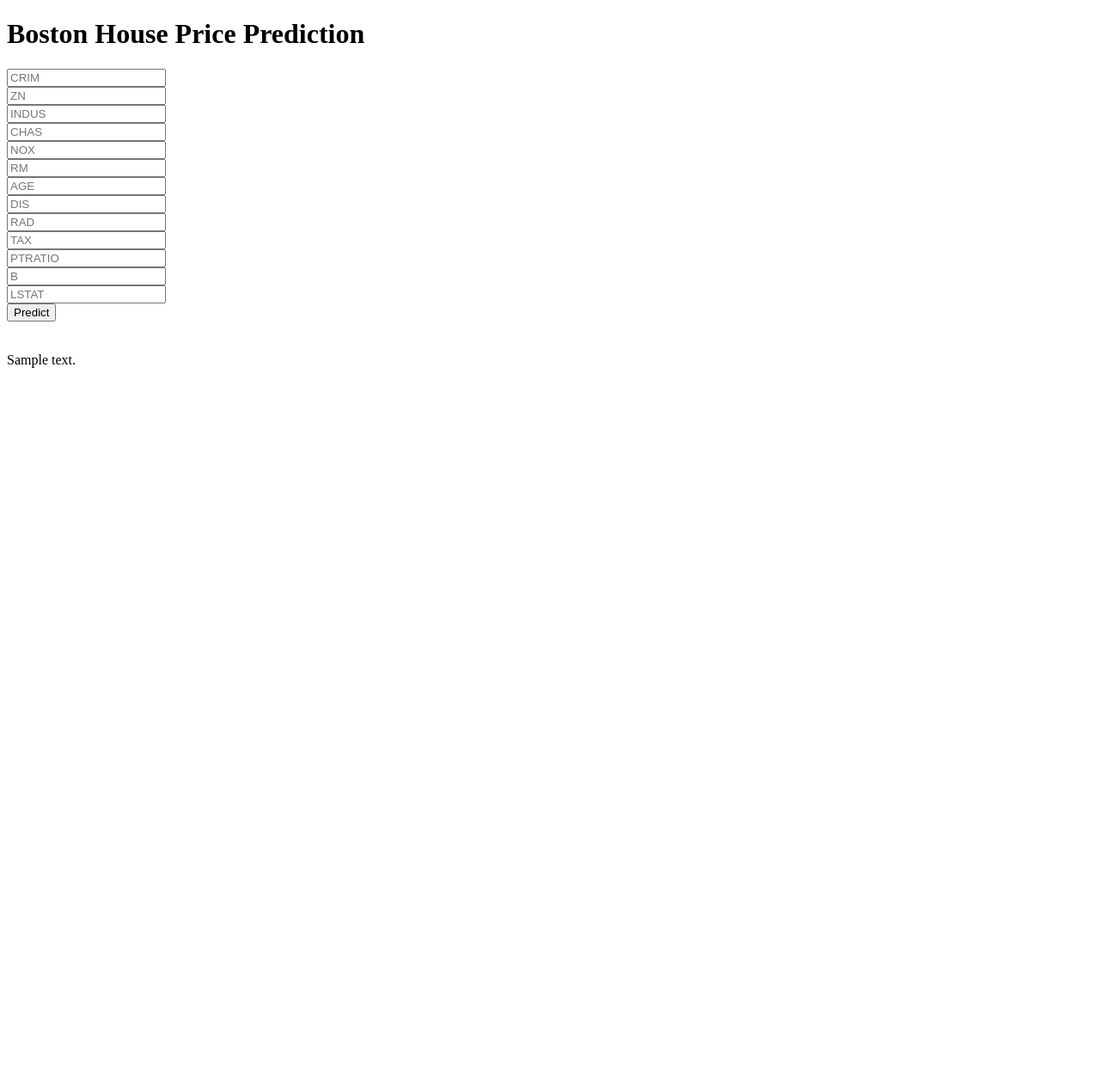
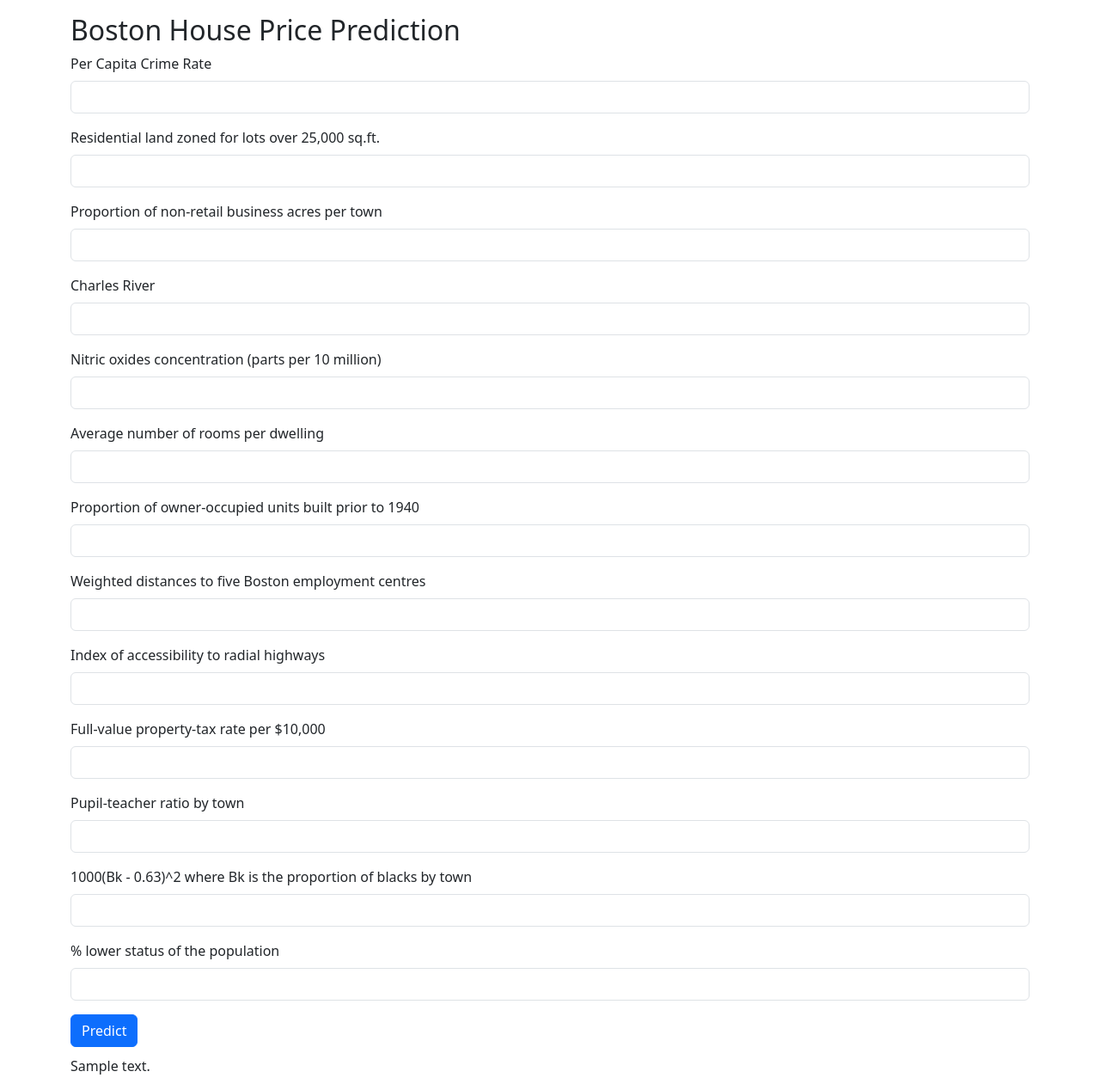
Before and after one commit to vipulcj/boston-house-pricing, a Flask app: template templates/home.html in a window 1280 px wide. Shown: the whole page at 86% size. Before the commit the page ends 428 px from the top, so only its background shows below. Run offline with Flask 3, Linux system fonts and the light colour scheme; the template is opened without the code that fills it: most values are stand-ins (such as "Sample title", 1, 10 or a date in 2020); parts of the project's set-up code (start-up, migrations or seed data) failed here and were passed over.

Commit message:
modified home.html and requirements.txt

```diff
--- a/templates/home.html
+++ b/templates/home.html
@@ -1,38 +1,89 @@
-<!DOCTYPE html>
+<!doctype html>
 <html lang="en">
+
 <head>
-    <meta charset="UTF-8">
-    <meta name="viewport" content="width=device-width, initial-scale=1.0">
-    <title>ML API</title>
+    <meta charset="utf-8">
+    <meta name="viewport" content="width=device-width, initial-scale=1">
+    <title>Bootstrap demo</title>
+    <link href="https://cdn.jsdelivr.net/npm/bootstrap@5.3.3/dist/css/bootstrap.min.css" rel="stylesheet"
+        integrity="sha384-QWTKZyjpPEjISv5WaRU9OFeRpok6YctnYmDr5pNlyT2bRjXh0JMhjY6hW+ALEwIH" crossorigin="anonymous">
+
+    <style>
+        .pred{
+            margin-top: 10px;
+        }
+    </style>
 </head>
+
 <body>
-    <div class="login">
-        <h1>Boston House Price Prediction</h1>
 
-        <form action="{{url_for('predict')}}"method="post">
-            <input type="text" name= 'CRIM' placeholder="CRIM" required = 'required' /><br>
-            <input type="text" name= 'ZN' placeholder="ZN" required = 'required' /><br>
-            <input type="text" name= 'INDUS' placeholder="INDUS" required = 'required' /><br>
-            <input type="text" name= 'CHAS' placeholder="CHAS" required = 'required' /><br>
-            <input type="text" name= 'NOX' placeholder="NOX" required = 'required' /><br>
-            <input type="text" name= 'RM' placeholder="RM" required = 'required' /><br>
-            <input type="text" name= 'AGE' placeholder="AGE" required = 'required' /><br>
-            <input type="text" name= 'DIS' placeholder="DIS" required = 'required' /><br>
-            <input type="text" name= 'RAD' placeholder="RAD" required = 'required' /><br>
-            <input type="text" name= 'TAX' placeholder="TAX" required = 'required' /><br>
-            <input type="text" name= 'PTRATIO' placeholder="PTRATIO" required = 'required' /><br>
-            <input type="text" name= 'B' placeholder="B" required = 'required' /><br>
-            <input type="text" name= 'LSTAT' placeholder="LSTAT" required = 'required' /><br>
+    <div class="container my-3">
+        <h2>Boston House Price Prediction</h2>
+        <form action="{{url_for('predict')}}"method="post" >
+            <div class="mb-3">
+                <label for="Input" class="form-label">Per Capita Crime Rate</label>
+                <input type="text" name= 'CRIM' class="form-control" id="Input" aria-describedby="emailHelp">
+            </div>
+            <div class="mb-3">
+                <label for="Input" class="form-label">Residential land zoned for lots over 25,000 sq.ft.</label>
+                <input type="text" name= 'ZN' class="form-control" id="Input" aria-describedby="emailHelp">
+            </div>
+            <div class="mb-3">
+                <label for="Input" class="form-label">Proportion of non-retail business acres per town</label>
+                <input type="text" name= 'INDUS' class="form-control" id="Input" aria-describedby="emailHelp">
+            </div>
+            <div class="mb-3">
+                <label for="Input" class="form-label">Charles River</label>
+                <input type="text" name= 'CHAS' class="form-control" id="Input" aria-describedby="emailHelp">
+            </div>
+            <div class="mb-3">
+                <label for="Input" class="form-label">Nitric oxides concentration (parts per 10 million)</label>
+                <input type="text" name= 'NOX' class="form-control" id="Input" aria-describedby="emailHelp">
+            </div>
+            <div class="mb-3">
+                <label for="Input" class="form-label">Average number of rooms per dwelling</label>
+                <input type="text" name= 'RM' class="form-control" id="Input" aria-describedby="emailHelp">
+            </div>
+            <div class="mb-3">
+                <label for="Input" class="form-label">Proportion of owner-occupied units built prior to 1940</label>
+                <input type="text" name= 'AGE' class="form-control" id="Input" aria-describedby="emailHelp">
+            </div>
+            <div class="mb-3">
+                <label for="Input" class="form-label">Weighted distances to five Boston employment centres</label>
+                <input type="text" name= 'DIS' class="form-control" id="Input" aria-describedby="emailHelp">
+            </div>
+            <div class="mb-3">
+                <label for="Input" class="form-label">Index of accessibility to radial highways</label>
+                <input type="text" name= 'RAD' class="form-control" id="Input" aria-describedby="emailHelp">
+            </div>
+            <div class="mb-3">
+                <label for="Input" class="form-label">Full-value property-tax rate per $10,000</label>
+                <input type="text" name= 'TAX' class="form-control" id="Input" aria-describedby="emailHelp">
+            </div>
+            <div class="mb-3">
+                <label for="Input" class="form-label">Pupil-teacher ratio by town</label>
+                <input type="text" name= 'PTRATIO' class="form-control" id="Input" aria-describedby="emailHelp">
+            </div>
+            <div class="mb-3">
+                <label for="Input" class="form-label">1000(Bk - 0.63)^2 where Bk is the proportion of blacks by town</label>
+                <input type="text" name= 'B' class="form-control" id="Input" aria-describedby="emailHelp">
+            </div>
+            <div class="mb-3">
+                <label for="Input" class="form-label">% lower status of the population</label>
+                <input type="text" name= 'LSTAT' class="form-control" id="Input" aria-describedby="emailHelp">
+            </div>
 
-            <button type="submit" class="btn btn-primary btn-block btn-large">Predict</button>
 
+            <button type="submit" class="btn btn-primary">Predict</button>
         </form>
+        <div class="pred">{{prediction_text}}</div>
+    </div>
 
-        <br>
-        <br>
 
-    </div>
-    {{prediction_text}}
 
+    <script src="https://cdn.jsdelivr.net/npm/bootstrap@5.3.3/dist/js/bootstrap.bundle.min.js"
+        integrity="sha384-YvpcrYf0tY3lHB60NNkmXc5s9fDVZLESaAA55NDzOxhy9GkcIdslK1eN7N6jIeHz"
+        crossorigin="anonymous"></script>
 </body>
+
 </html>
```
Also changed, not shown: requirements.txt (added, +7 -0 lines).
